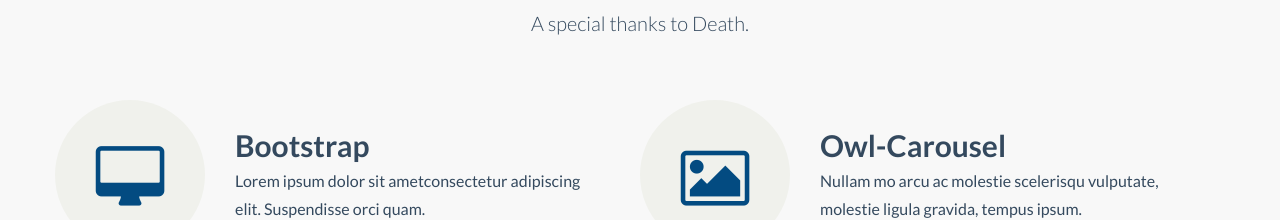
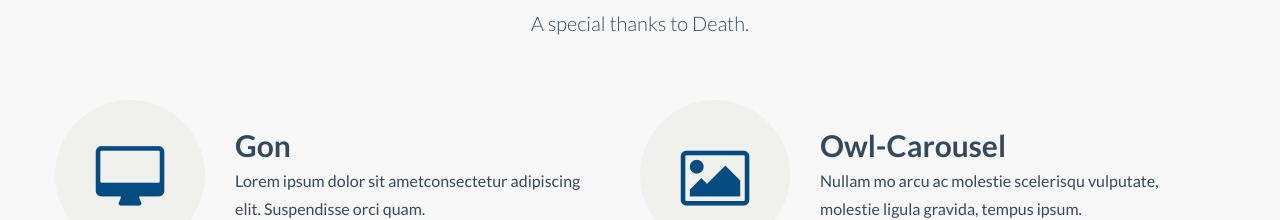
Before and after one commit to evanhong5528/evan, a plain HTML site: page index.html in a window 1280 px wide. Shown: the part 5060-5280 px from the top of the page. Drawn offline with Linux system fonts and the light colour scheme.

Commit message:
Update index.html

```diff
--- a/index.html
+++ b/index.html
@@ -362,7 +362,7 @@
 							<i class="fa fa-desktop fa-4x "> </i>
 						</div>
 						<div class="col-md-8 box-ct">
-							<h3> Bootstrap </h3>
+							<h3> Gon </h3>
 							<p> Lorem ipsum dolor sit ametconsectetur adipiscing elit. Suspendisse orci quam. </p>
 						</div>
 				  </div>
```
